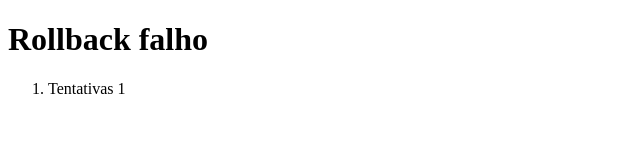
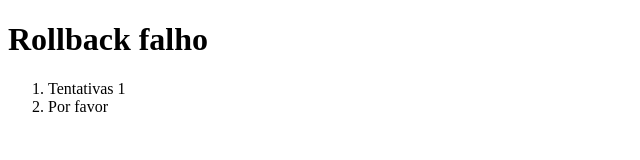
Before and after one commit to kauan-oss/Rollback2, a plain HTML site: page index.html in a window 1280 px wide. Shown: the full height of the page, 0-640 px from the left. Drawn offline with Linux system fonts and the light colour scheme.

Commit message:
Agora vai

```diff
--- a/index.html
+++ b/index.html
@@ -10,6 +10,7 @@
 
     <ol>
         <li>Tentativas 1</li>
+        <li>Por favor</li>
     </ol>
 
 </body>
```
